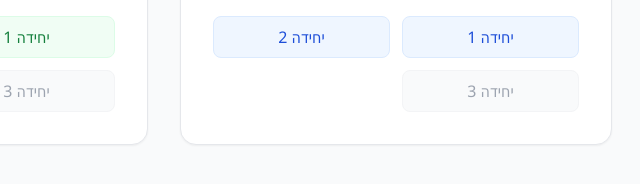
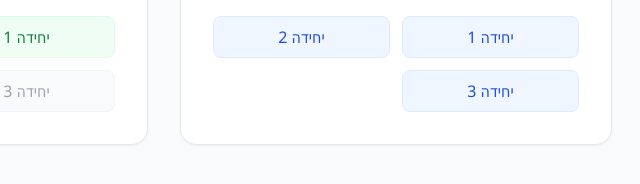
Before and after one commit to mopamit/720, a plain HTML site: page index.html in a window 1280 px wide. Shown: the part 478-662 px from the top of the page, 476-1116 px from the left. Drawn offline with nearby package versions, Linux system fonts and the light colour scheme.

Commit message:
Update index.html

```diff
--- a/index.html
+++ b/index.html
@@ -103,7 +103,7 @@
                         <button onclick="loadApp('math', '2041940927')" class="unit-btn bg-blue-50 hover:bg-blue-600 hover:text-white text-blue-700 font-medium py-2 px-4 rounded-lg border border-blue-100 transition-colors">
                             יחידה 2
                         </button>
-                        <button onclick="loadApp('math', '')" class="unit-btn bg-gray-50 text-gray-400 font-medium py-2 px-4 rounded-lg border border-gray-100 cursor-not-allowed" title="טרם פורסם">
+                        <button onclick="loadApp('math', '727691230')" class="unit-btn bg-blue-50 hover:bg-blue-600 hover:text-white text-blue-700 font-medium py-2 px-4 rounded-lg border border-blue-100 transition-colors">
                             יחידה 3
                         </button>
                     </div>
```
